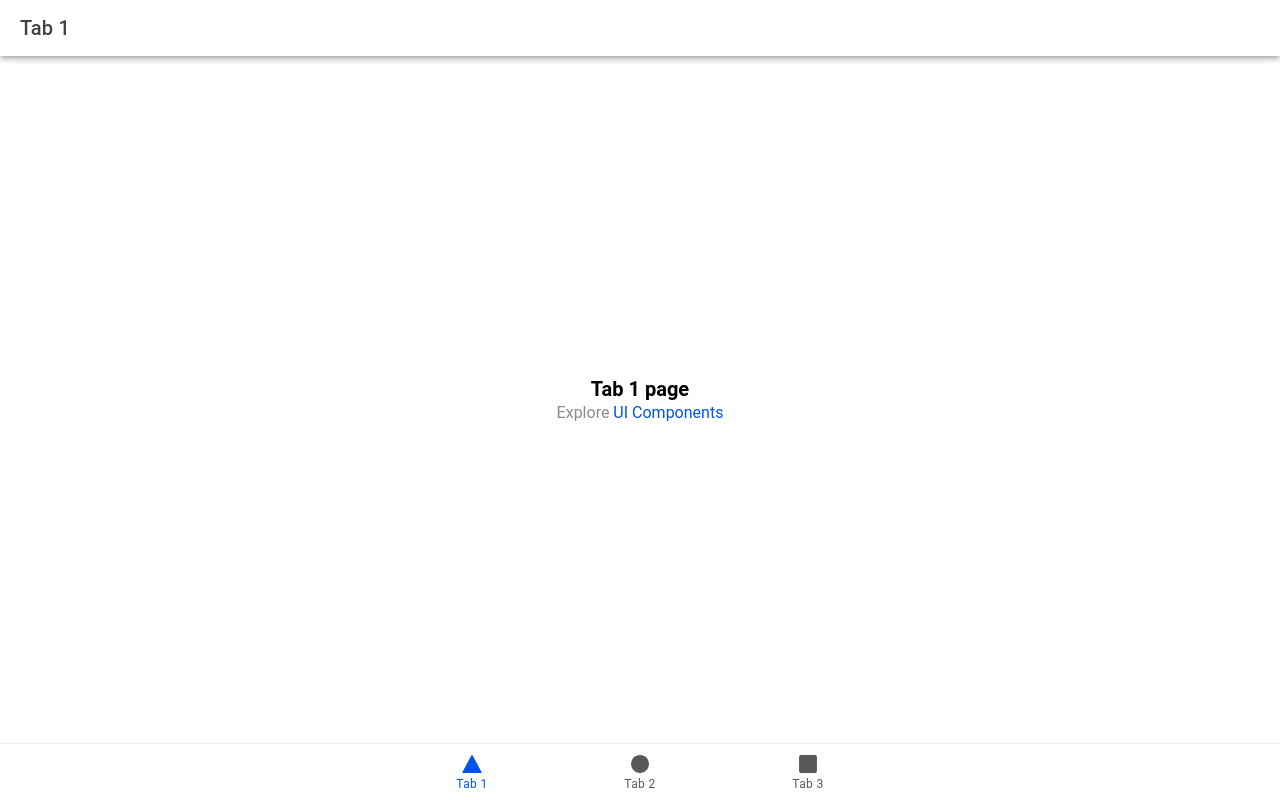
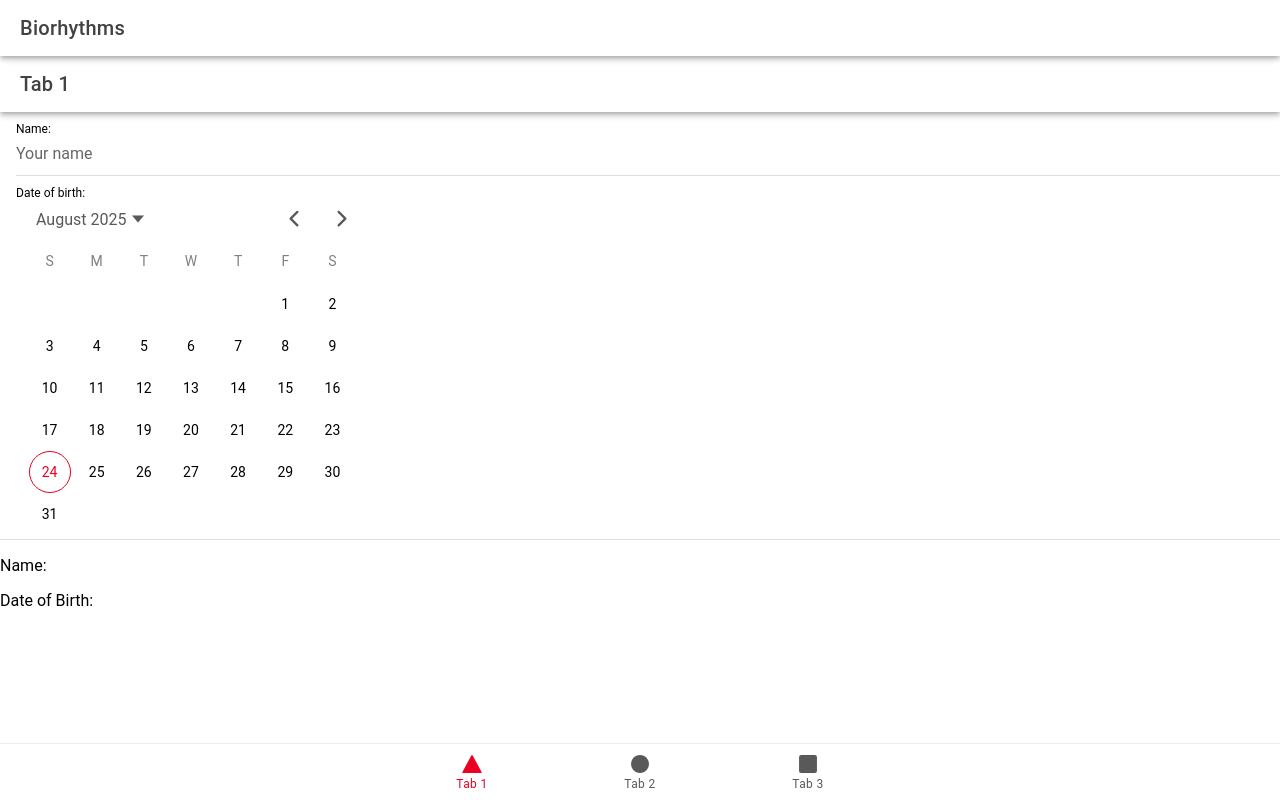
Before and after one commit to NinaNikolova/biorhythm-calculator, a React (Vite) app: page /tab1 in a window 1280 px wide. Built offline with nearby package versions, Linux system fonts and the light colour scheme.

Commit message:
first init

```diff
--- a/package.json
+++ b/package.json
@@ -13,10 +13,14 @@
   },
   "dependencies": {
     "@capacitor/app": "7.0.2",
+    "@capacitor/camera": "^7.0.2",
     "@capacitor/core": "7.4.3",
+    "@capacitor/filesystem": "^7.1.4",
     "@capacitor/haptics": "7.0.2",
     "@capacitor/keyboard": "7.0.2",
+    "@capacitor/preferences": "^7.0.2",
     "@capacitor/status-bar": "7.0.2",
+    "@ionic/pwa-elements": "^3.3.0",
     "@ionic/react": "^8.5.0",
     "@ionic/react-router": "^8.5.0",
     "@types/react-router": "^5.1.20",
--- a/src/App.tsx
+++ b/src/App.tsx
@@ -1,13 +1,17 @@
 import { Redirect, Route } from 'react-router-dom';
 import {
   IonApp,
+  IonContent,
+  IonHeader,
   IonIcon,
   IonLabel,
   IonRouterOutlet,
   IonTabBar,
   IonTabButton,
   IonTabs,
-  setupIonicReact
+  IonTitle,
+  IonToolbar,
+  setupIonicReact,
 } from '@ionic/react';
 import { IonReactRouter } from '@ionic/react-router';
 import { ellipse, square, triangle } from 'ionicons/icons';
@@ -31,6 +35,7 @@ import '@ionic/react/css/text-transformation.css';
 import '@ionic/react/css/flex-utils.css';
 import '@ionic/react/css/display.css';
 
+
 /**
  * Ionic Dark Mode
  * -----------------------------------------------------
@@ -48,7 +53,15 @@ import './theme/variables.css';
 setupIonicReact();
 
 const App: React.FC = () => (
+
   <IonApp>
+    <IonHeader>
+      <IonToolbar>
+        <IonTitle>Biorhythms</IonTitle>
+
+      </IonToolbar>
+    </IonHeader>
+    <IonContent>
     <IonReactRouter>
       <IonTabs>
         <IonRouterOutlet>
@@ -81,6 +94,7 @@ const App: React.FC = () => (
         </IonTabBar>
       </IonTabs>
     </IonReactRouter>
+    </IonContent>
   </IonApp>
 );
 
--- a/src/components/ExploreContainer.tsx
+++ b/src/components/ExploreContainer.tsx
@@ -5,9 +5,11 @@ interface ContainerProps {
 }
 
 const ExploreContainer: React.FC<ContainerProps> = ({ name }) => {
+
   return (
     <div className="container">
       <strong>{name}</strong>
+
       <p>Explore <a target="_blank" rel="noopener noreferrer" href="https://ionicframework.com/docs/components">UI Components</a></p>
     </div>
   );
--- a/src/main.tsx
+++ b/src/main.tsx
@@ -1,9 +1,12 @@
 import React from 'react';
 import { createRoot } from 'react-dom/client';
 import App from './App';
+import { defineCustomElements } from '@ionic/pwa-elements/loader';
 
 const container = document.getElementById('root');
 const root = createRoot(container!);
+// Call the element loader before the render call
+defineCustomElements(window);
 root.render(
   <React.StrictMode>
     <App />
--- a/src/pages/Tab1.tsx
+++ b/src/pages/Tab1.tsx
@@ -1,8 +1,23 @@
-import { IonContent, IonHeader, IonPage, IonTitle, IonToolbar } from '@ionic/react';
+import { IonContent, IonDatetime, IonHeader, IonInput, IonItem, IonLabel, IonPage, IonTitle, IonToolbar } from '@ionic/react';
 import ExploreContainer from '../components/ExploreContainer';
 import './Tab1.css';
+import { useState } from 'react';
 
 const Tab1: React.FC = () => {
+  const [name, setName] = useState<string>("");
+  const [birthDate, setBirthDate] = useState<string>("");
+
+  // Helper function to format date for display
+  const formatDate = (dateString: string) => {
+    if (!dateString) return '';
+    const date = new Date(dateString);
+    return date.toLocaleDateString('bg-BG', {
+        day: 'numeric',
+      month: 'long',
+       year: 'numeric',
+    });
+  };
+
   return (
     <IonPage>
       <IonHeader>
@@ -17,6 +32,28 @@ const Tab1: React.FC = () => {
           </IonToolbar>
         </IonHeader>
         <ExploreContainer name="Tab 1 page" />
+
+        <IonItem>
+          <IonLabel position="stacked">Name:</IonLabel>
+          <IonInput
+            value={name}
+            onIonChange={e => setName(e.detail.value!)}
+            placeholder="Your name"
+            type='text'
+          />
+        </IonItem>
+
+        <IonItem>
+          <IonLabel position="stacked">Date of birth:</IonLabel>
+          <IonDatetime
+            presentation="date"
+            value={birthDate}
+            onIonChange={e => setBirthDate(e.detail.value || "")}
+          />
+        </IonItem>
+
+        <p>Name: {name}</p>
+        <p>Date of Birth: {formatDate(birthDate)}</p>
       </IonContent>
     </IonPage>
   );
--- a/src/pages/Tab3.tsx
+++ b/src/pages/Tab3.tsx
@@ -1,8 +1,16 @@
-import { IonContent, IonHeader, IonPage, IonTitle, IonToolbar } from '@ionic/react';
+import { IonButton, IonContent, IonHeader, IonIcon, IonPage, IonTitle, IonToolbar, useIonToast } from '@ionic/react';
 import ExploreContainer from '../components/ExploreContainer';
 import './Tab3.css';
+import { airplaneOutline } from 'ionicons/icons';
 
 const Tab3: React.FC = () => {
+    const [presentToast] = useIonToast();
+  const handleClick = () => {
+    presentToast({
+      message: `Clicked ${name}`,
+      duration: 2000
+    });
+  };
   return (
     <IonPage>
       <IonHeader>
@@ -17,6 +25,10 @@ const Tab3: React.FC = () => {
           </IonToolbar>
         </IonHeader>
         <ExploreContainer name="Tab 3 page" />
+         <IonButton color="primary" className='ion-padding' onClick={handleClick}>
+        <IonIcon slot="start" icon={airplaneOutline}></IonIcon>
+        Click me
+      </IonButton>
       </IonContent>
     </IonPage>
   );
--- a/src/theme/variables.css
+++ b/src/theme/variables.css
@@ -1,2 +1,10 @@
 /* For information on how to create your own theme, please see:
 http://ionicframework.com/docs/theming/ */
+:root {
+	--ion-color-primary: #eb0023;
+	--ion-color-primary-rgb: 235,0,35;
+	--ion-color-primary-contrast: #ffffff;
+	--ion-color-primary-contrast-rgb: 255,255,255;
+	--ion-color-primary-shade: #cf001f;
+	--ion-color-primary-tint: #ed1a39;
+}
```
Also changed, not shown: 1 other file (tests, documents, lock files or other folders).
